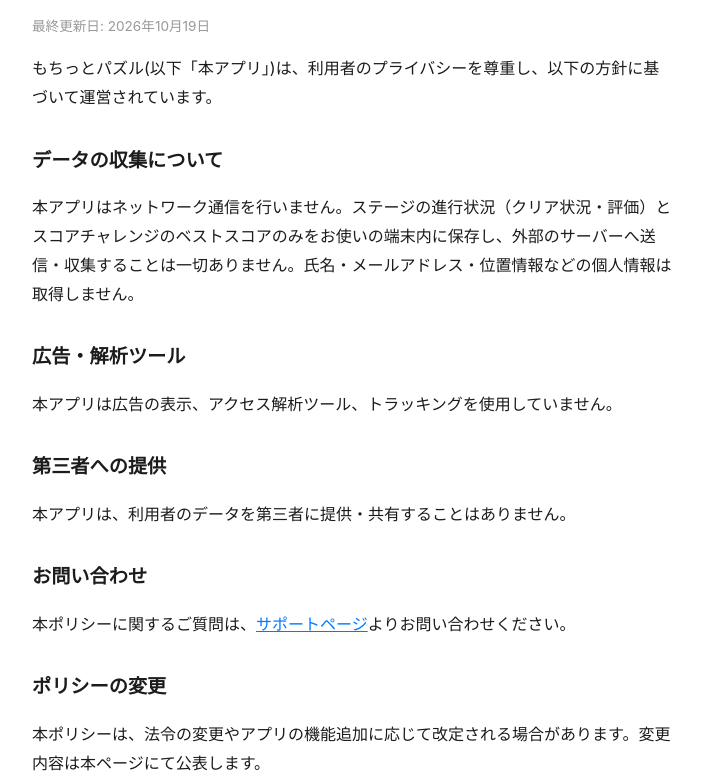
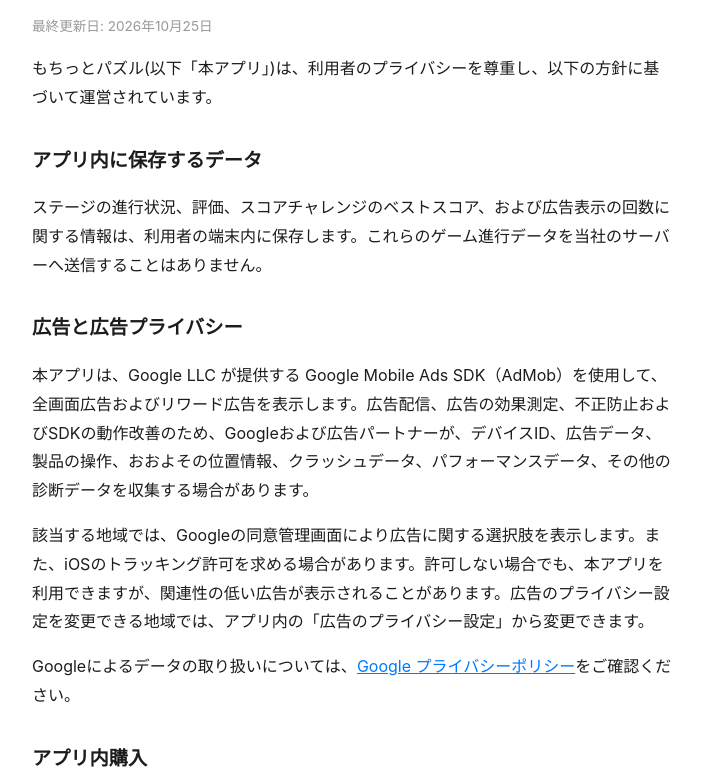
Before and after one commit to hasebe48/mochitto-puzzle-support, a plain HTML site: page privacy.html in a window 1280 px wide. Shown: the part 170-952 px from the top of the page, without its empty margins (288-990 px from the left). Drawn offline with Linux system fonts and the light colour scheme.

Commit message:
Update privacy policy for advertising

```diff
--- a/privacy.html
+++ b/privacy.html
@@ -16,18 +16,23 @@
 <body>
   <nav><a href="index.html">&larr; もちっとパズル トップ</a></nav>
   <h1>プライバシーポリシー</h1>
-  <p class="updated">最終更新日: 2026年10月19日</p>
+  <p class="updated">最終更新日: 2026年10月25日</p>
 
   <p>もちっとパズル(以下「本アプリ」)は、利用者のプライバシーを尊重し、以下の方針に基づいて運営されています。</p>
 
-  <h2>データの収集について</h2>
-  <p>本アプリはネットワーク通信を行いません。ステージの進行状況（クリア状況・評価）とスコアチャレンジのベストスコアのみをお使いの端末内に保存し、外部のサーバーへ送信・収集することは一切ありません。氏名・メールアドレス・位置情報などの個人情報は取得しません。</p>
+  <h2>アプリ内に保存するデータ</h2>
+  <p>ステージの進行状況、評価、スコアチャレンジのベストスコア、および広告表示の回数に関する情報は、利用者の端末内に保存します。これらのゲーム進行データを当社のサーバーへ送信することはありません。</p>
 
-  <h2>広告・解析ツール</h2>
-  <p>本アプリは広告の表示、アクセス解析ツール、トラッキングを使用していません。</p>
+  <h2>広告と広告プライバシー</h2>
+  <p>本アプリは、Google LLC が提供する Google Mobile Ads SDK（AdMob）を使用して、全画面広告およびリワード広告を表示します。広告配信、広告の効果測定、不正防止およびSDKの動作改善のため、Googleおよび広告パートナーが、デバイスID、広告データ、製品の操作、おおよその位置情報、クラッシュデータ、パフォーマンスデータ、その他の診断データを収集する場合があります。</p>
+  <p>該当する地域では、Googleの同意管理画面により広告に関する選択肢を表示します。また、iOSのトラッキング許可を求める場合があります。許可しない場合でも、本アプリを利用できますが、関連性の低い広告が表示されることがあります。広告のプライバシー設定を変更できる地域では、アプリ内の「広告のプライバシー設定」から変更できます。</p>
+  <p>Googleによるデータの取り扱いについては、<a href="https://policies.google.com/privacy?hl=ja">Google プライバシーポリシー</a>をご確認ください。</p>
+
+  <h2>アプリ内購入</h2>
+  <p>本アプリでは、広告を非表示にする買い切りのアプリ内購入を提供しています。決済はAppleが処理し、本アプリがクレジットカード情報その他の決済情報を取得することはありません。</p>
 
   <h2>第三者への提供</h2>
-  <p>本アプリは、利用者のデータを第三者に提供・共有することはありません。</p>
+  <p>上記の広告配信・測定・不正防止およびSDKの動作改善のため、Googleおよび広告パートナーがデータを取り扱う場合があります。それ以外に、当社が利用者の個人情報を第三者へ販売することはありません。</p>
 
   <h2>お問い合わせ</h2>
   <p>本ポリシーに関するご質問は、<a href="support.html">サポートページ</a>よりお問い合わせください。</p>
```
